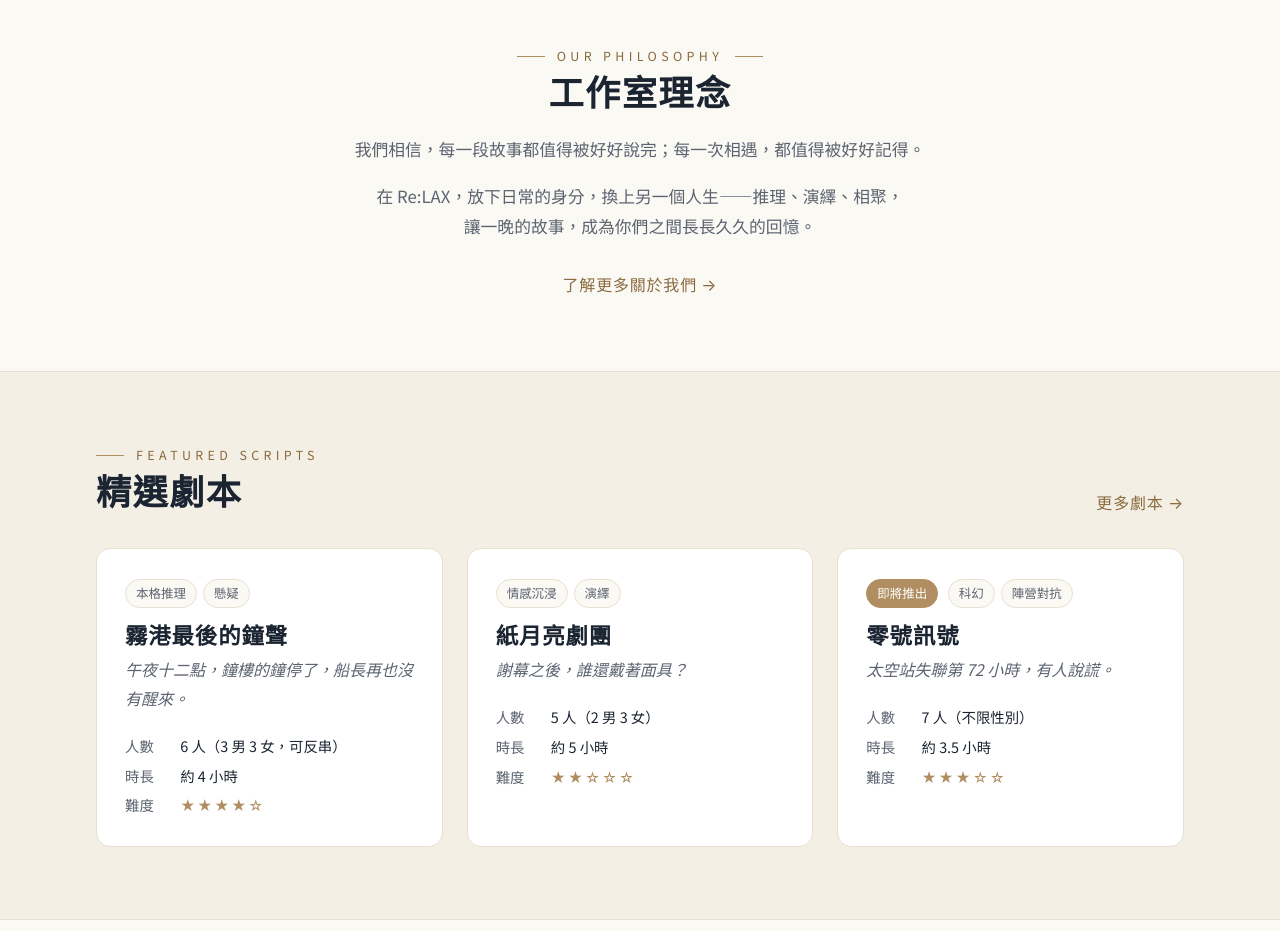
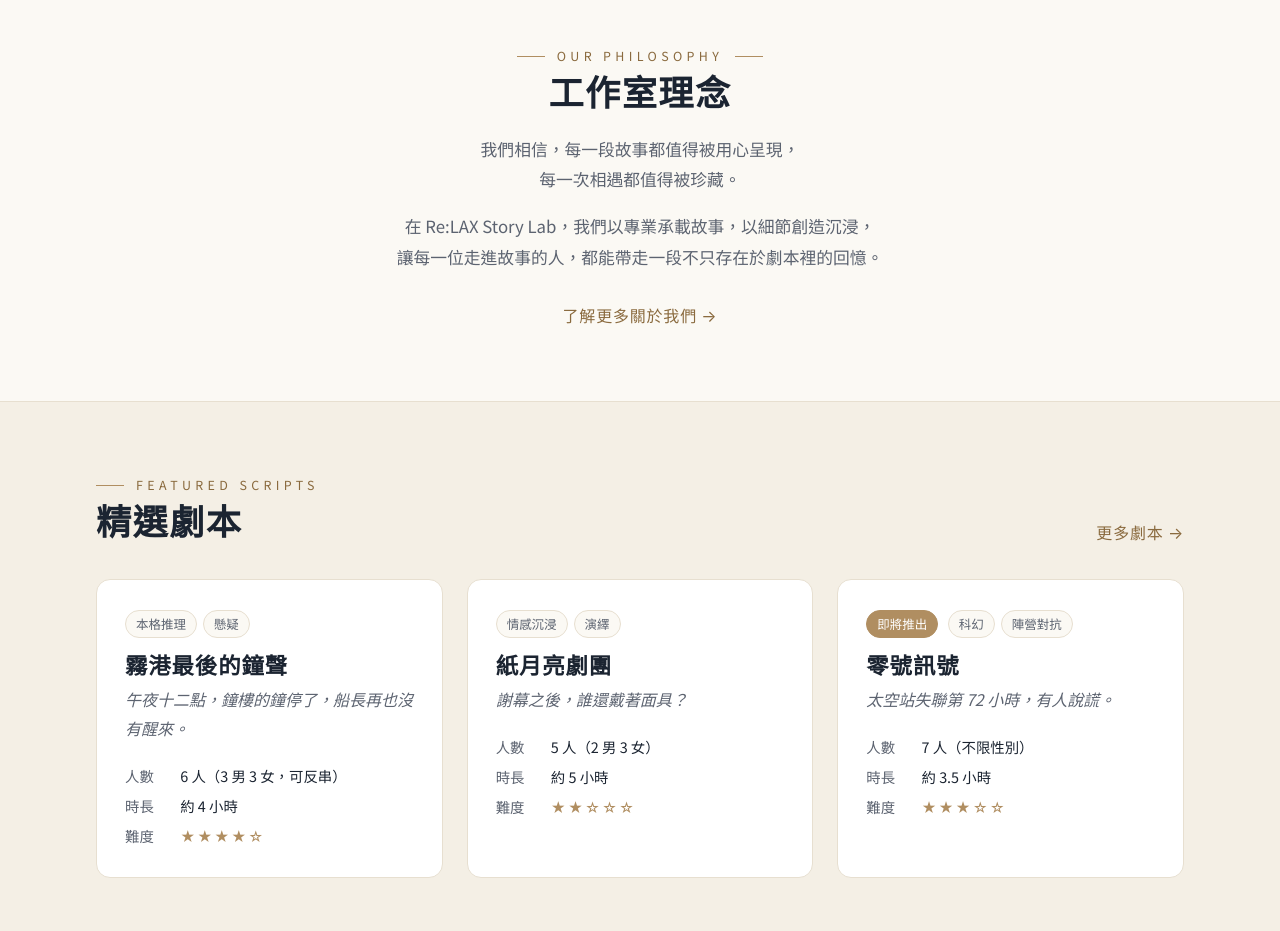
Before and after one commit to relaxstory/relaxstory.github.io, an Astro site: page / in a window 1280 px wide. Shown: the part 900-1831 px from the top of the page. Built offline with nearby package versions, Linux system fonts and the light colour scheme; Astro itself is replaced by a stand-in of ours.

Commit message:
Home: add studio philosophy text
Co-Authored-By: Claude Opus 5.5 <noreply@anthropic.com>
Claude-Session: https://claude.ai/code/session_01J2ZsdynWyyh4PGRrftoN4N

```diff
--- a/src/pages/index.astro
+++ b/src/pages/index.astro
@@ -22,13 +22,13 @@ const scripts = (await getCollection('scripts', (s) => s.data.status !== '已下
     </div>
   </section>
 
-  <!-- 工作室理念（請替換成實際內容） -->
+  <!-- 工作室理念 -->
   <section class="section">
     <div class="container center philosophy">
       <p class="eyebrow">Our Philosophy</p>
       <h2 class="section-title">工作室理念</h2>
-      <p>我們相信，每一段故事都值得被好好說完；每一次相遇，都值得被好好記得。</p>
-      <p>在 Re:LAX，放下日常的身分，換上另一個人生——推理、演繹、相聚，<br class="br-wide" />讓一晚的故事，成為你們之間長長久久的回憶。</p>
+      <p>我們相信，每一段故事都值得被用心呈現，<br class="br-wide" />每一次相遇都值得被珍藏。</p>
+      <p>在 Re:LAX Story Lab，我們以專業承載故事，以細節創造沉浸，<br class="br-wide" />讓每一位走進故事的人，都能帶走一段不只存在於劇本裡的回憶。</p>
       <a href="/about/" class="more">了解更多關於我們 →</a>
     </div>
   </section>
```
